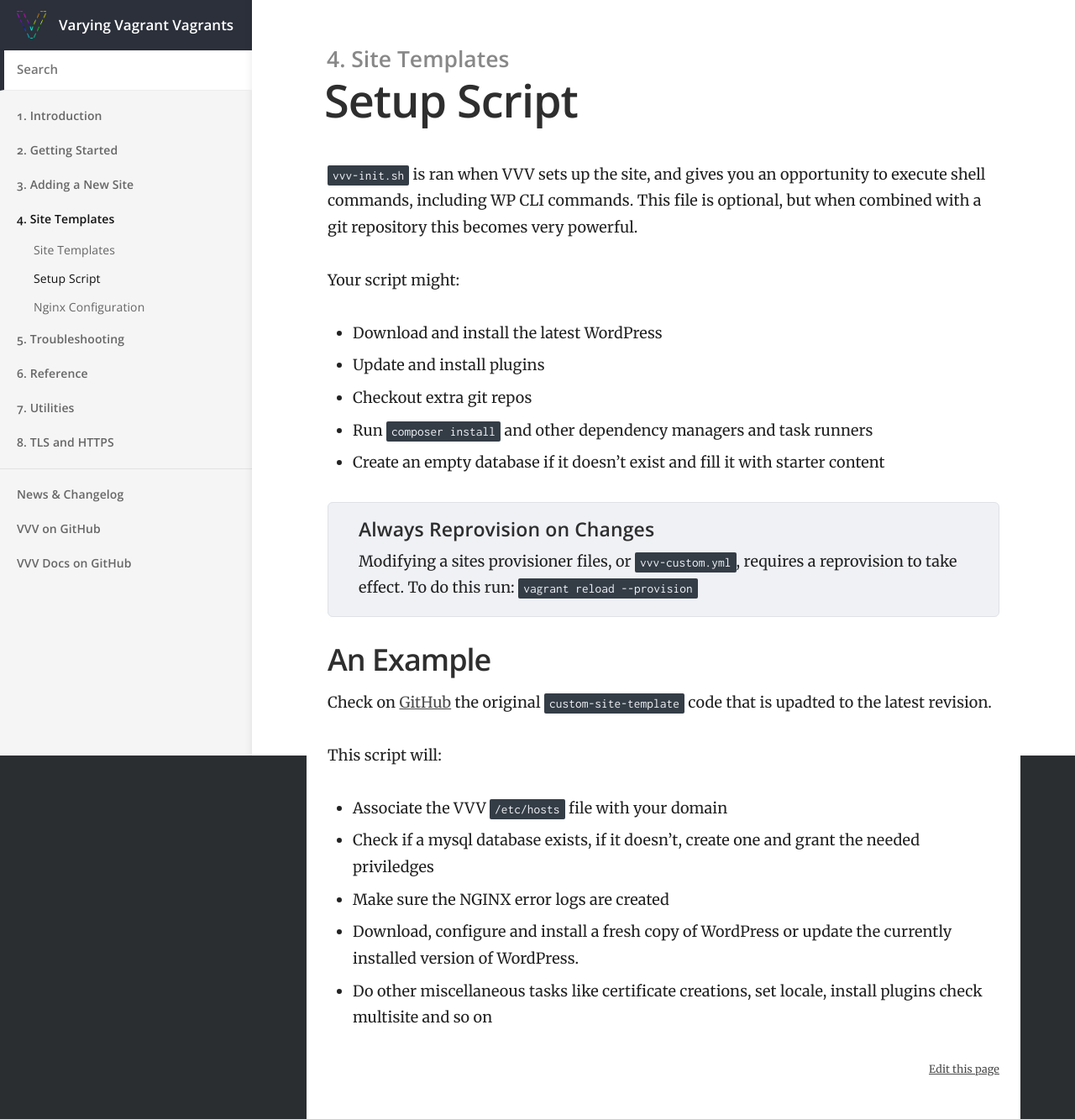
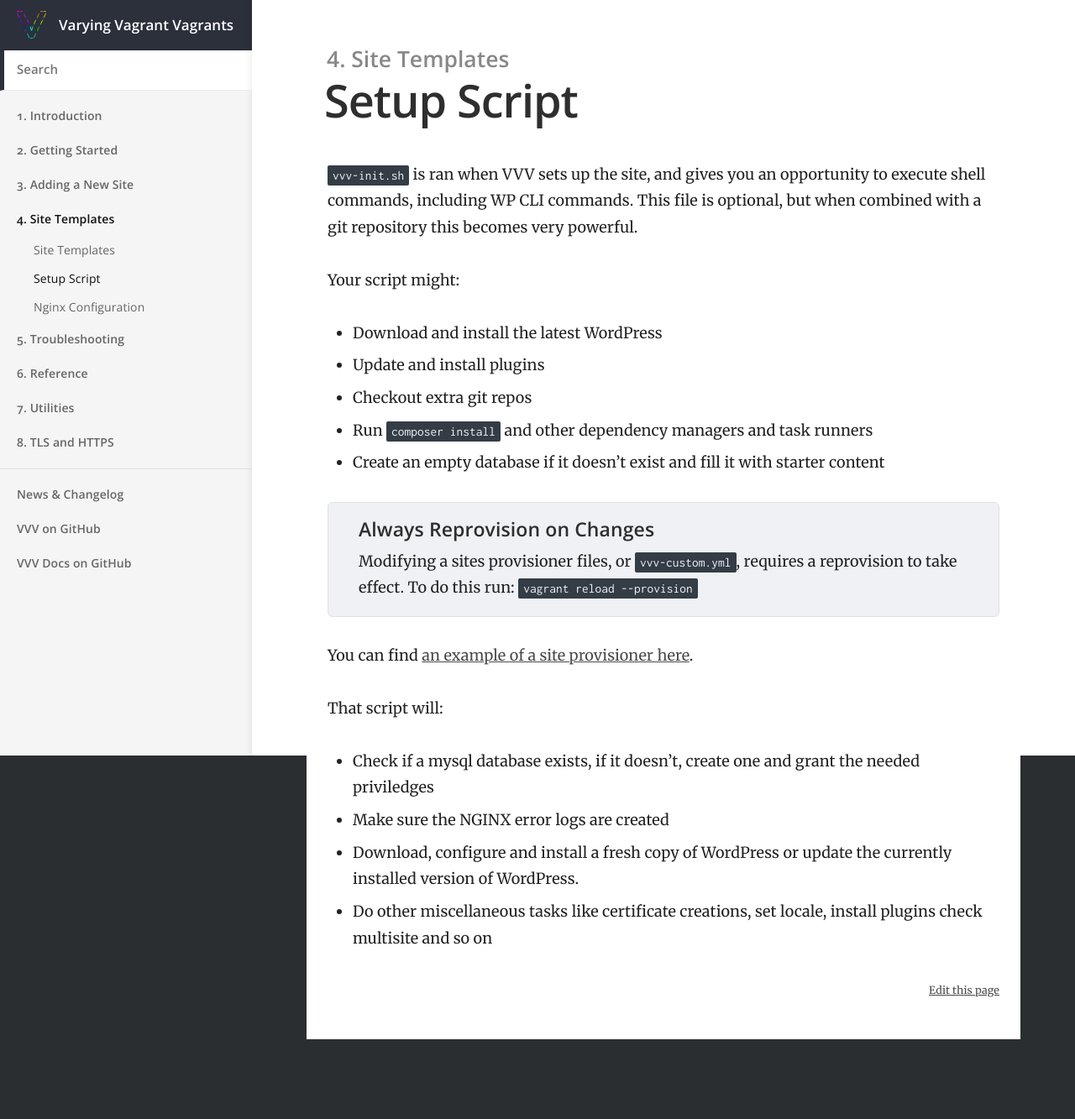
Before and after one commit to Varying-Vagrant-Vagrants/varyingvagrantvagrants.org, a Jekyll site: the page built from docs/en-US/site-templates/setup-script.md, in a window 1280 px wide. Shown: the whole page at 84% size. Built offline with Jekyll 4.4.1, drawn with Linux system fonts in a browser that asks for light colours; after the commit the page ends 1238 px from its top, so only the background shows below that.

Commit message:
update wording

```diff
--- a/docs/en-US/site-templates/setup-script.md
+++ b/docs/en-US/site-templates/setup-script.md
@@ -17,13 +17,11 @@ Your script might:
 
 {% include always_reprovision.html %}
 
-## An Example
 
-Check on [GitHub](https://github.com/Varying-Vagrant-Vagrants/custom-site-template/blob/master/provision/vvv-init.sh) the original `custom-site-template` code that is upadted to the latest revision.
+You can find [an example of a site provisioner here](https://github.com/Varying-Vagrant-Vagrants/custom-site-template/blob/master/provision/vvv-init.sh).
 
-This script will:
+That script will:
 
- - Associate the VVV `/etc/hosts` file with your domain
  - Check if a mysql database exists, if it doesn't, create one and grant the needed priviledges
  - Make sure the NGINX error logs are created
  - Download, configure and install a fresh copy of WordPress or update the currently installed version of WordPress.
```
